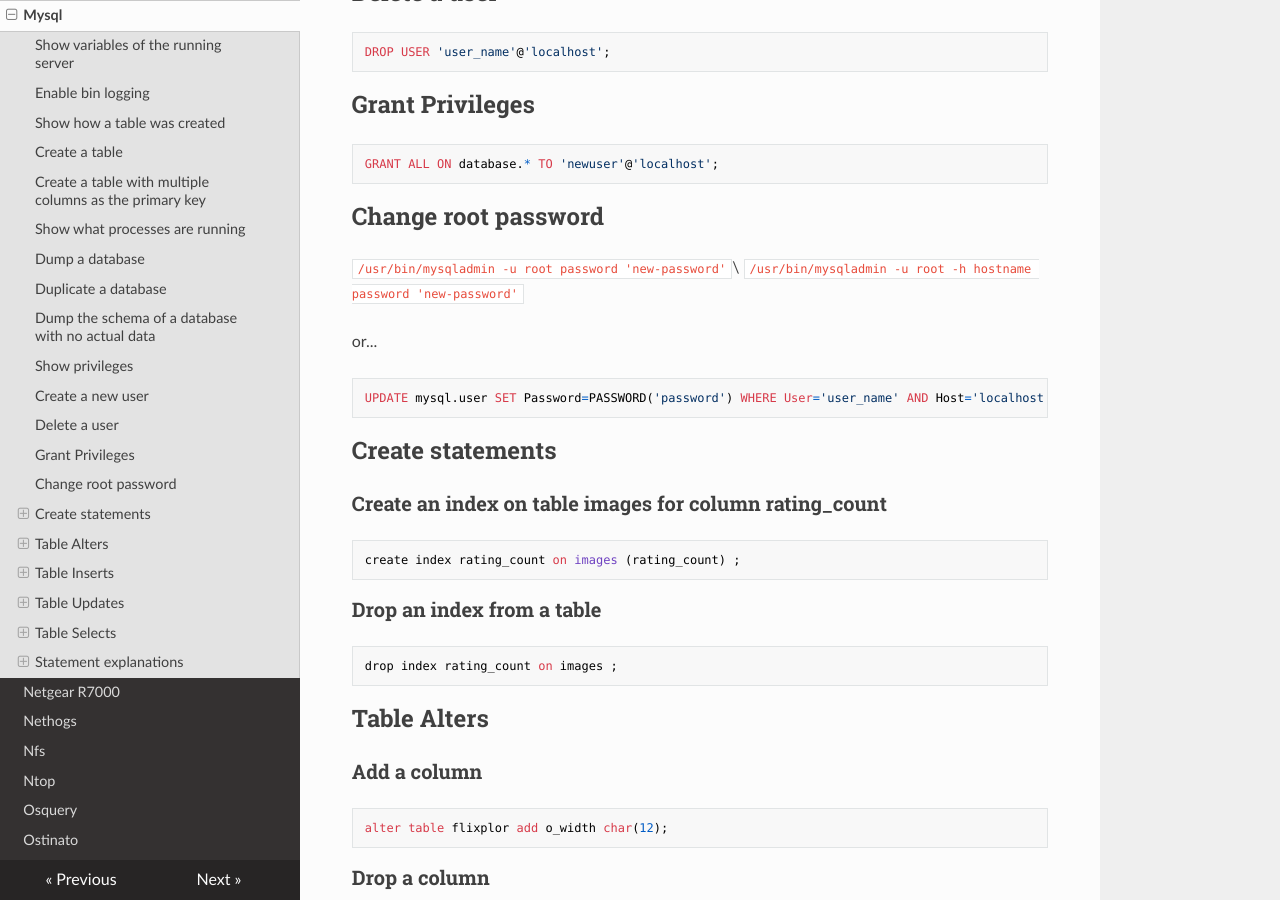
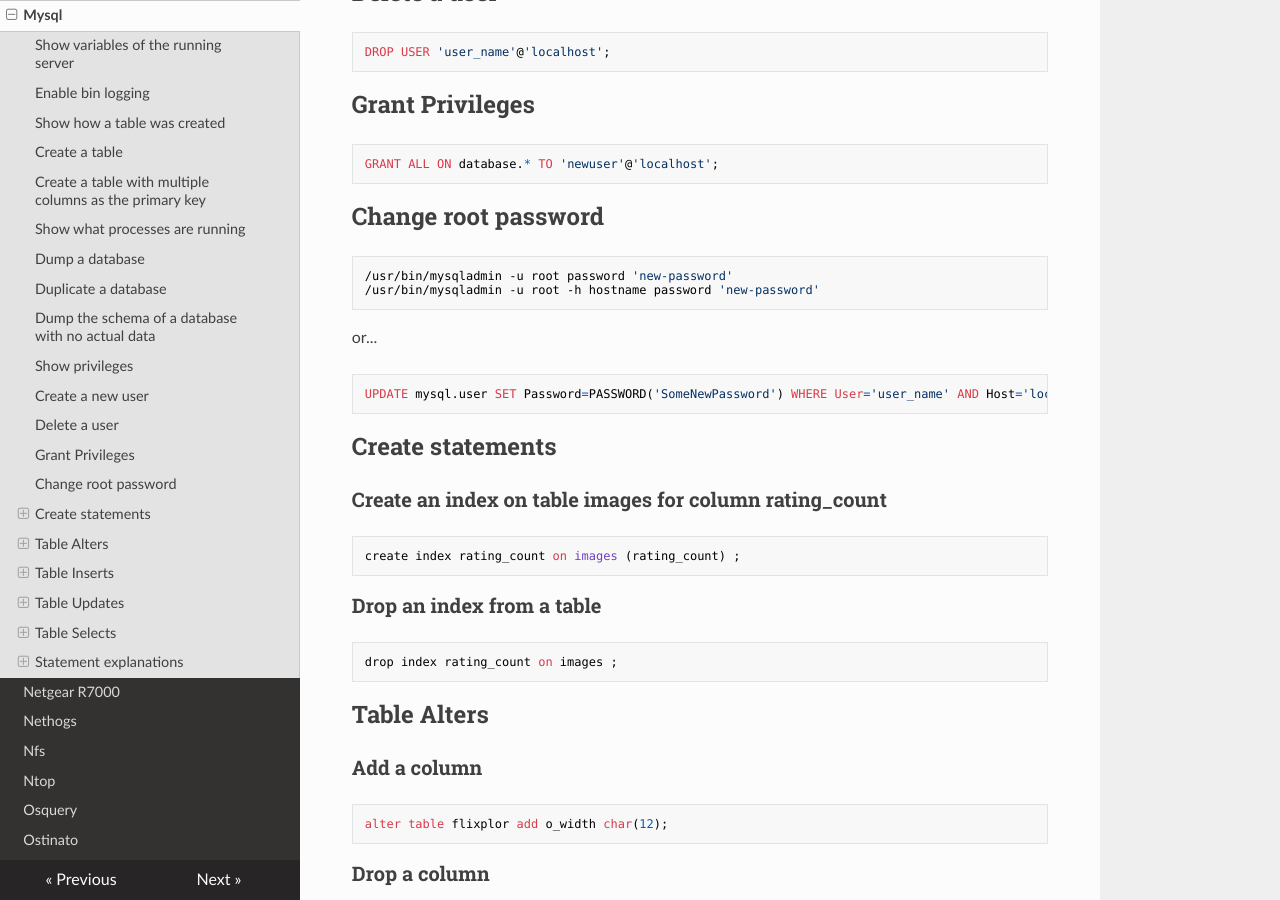
Before and after one commit to lando-cal/tech-notes, an MkDocs documentation site: the page built from docs/mysql.md, in a window 1280 px wide and 900 px high, scrolled down 1754 px. Built offline with MkDocs 1.6.1, drawn with Linux system fonts in a browser that asks for light colours; nearby versions of some CDN libraries.

Commit message:
Fix formatting

````diff
--- a/docs/mysql.md
+++ b/docs/mysql.md
@@ -98,17 +98,20 @@ GRANT ALL ON database.* TO 'newuser'@'localhost';
 
 ## Change root password
 
-`/usr/bin/mysqladmin -u root password 'new-password'`\ `/usr/bin/mysqladmin -u root -h hostname password 'new-password'`
+```
+/usr/bin/mysqladmin -u root password 'new-password'
+/usr/bin/mysqladmin -u root -h hostname password 'new-password'
+```
 
 or...
 
 ```
-UPDATE mysql.user SET Password=PASSWORD('password') WHERE User='user_name' AND Host='localhost';
+UPDATE mysql.user SET Password=PASSWORD('SomeNewPassword') WHERE User='user_name' AND Host='localhost';
 ```
 
 ## Create statements
 
-### Create an index on table images for column rating\_count
+### Create an index on table images for column rating_count
 
 ```
 create index rating_count on images (rating_count) ;
````
